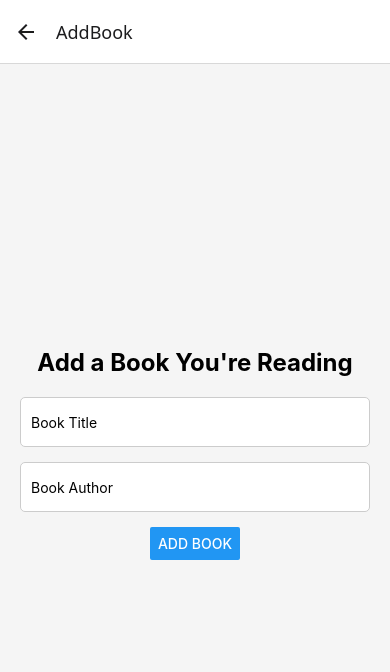
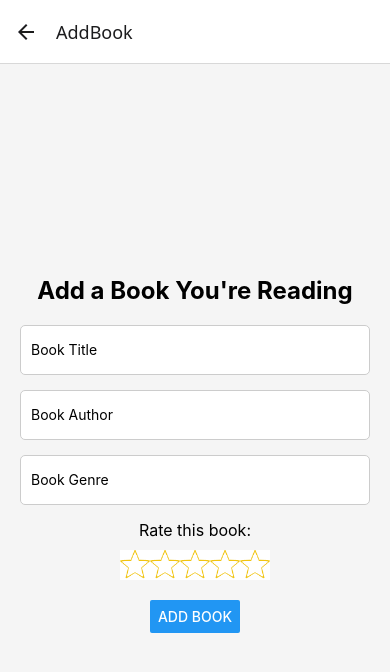
Before and after one commit to TUDublinBlanchBusinessIT/project-nora-klarin, a React Native app: screen /AddBook in a window 390 px wide. Shown: the top 672 px of the page. Built offline with nearby package versions, Linux system fonts and the light colour scheme; no server answers; the database is empty.

Commit message:
genre and ratings added

```diff
--- a/AddBookScreen.js
+++ b/AddBookScreen.js
@@ -1,5 +1,6 @@
 import React, { useState, useEffect } from "react";
 import { View, Text, TextInput, Button, StyleSheet, Alert } from "react-native";
+import { Rating } from "react-native-ratings";
 import { db } from "./firebaseConfig"; // Ensure firebaseConfig initializes Firestore
 import { collection, addDoc, getDocs } from "firebase/firestore";
 
@@ -7,6 +8,8 @@ export default function AddBookScreen() {
   const [books, setBooks] = useState([]);
   const [bookAuthor, setBookAuthor] = useState("");
   const [bookTitle, setBookTitle] = useState("");
+  const [bookGenre, setBookGenre] = useState("");
+  const [bookRating, setBookRating] = useState(0); // Initialize rating to 0
 
   // Fetch books from Firestore on component mount
   useEffect(() => {
@@ -29,27 +32,33 @@ export default function AddBookScreen() {
 
   // Save book data to Firestore
   const saveData = async () => {
-    if (bookAuthor.trim() && bookTitle.trim()) {
+    if (bookAuthor.trim() && bookTitle.trim() && bookGenre.trim() && bookRating > 0) {
       try {
         await addDoc(collection(db, "books"), {
           author: bookAuthor,
           title: bookTitle,
+          genre: bookGenre,
+          rating: bookRating, // Save numeric rating
         });
         Alert.alert("Success", "Book added successfully!");
-        setBookAuthor(""); // Clear inputs
+        // Clear inputs
+        setBookAuthor("");
         setBookTitle("");
+        setBookGenre("");
+        setBookRating(0); // Reset rating
       } catch (err) {
         console.error("Error adding document:", err);
         Alert.alert("Error", `Failed to add book: ${err.message}`);
       }
     } else {
-      Alert.alert("Validation Error", "Please enter both title and author.");
+      Alert.alert("Validation Error", "Please fill in all fields and provide a rating.");
     }
   };
 
   return (
     <View style={styles.container}>
       <Text style={styles.title}>Add a Book You're Reading</Text>
+
       {/* Book Title Input */}
       <TextInput
         style={styles.input}
@@ -57,6 +66,7 @@ export default function AddBookScreen() {
         value={bookTitle}
         onChangeText={setBookTitle}
       />
+
       {/* Book Author Input */}
       <TextInput
         style={styles.input}
@@ -64,6 +74,26 @@ export default function AddBookScreen() {
         value={bookAuthor}
         onChangeText={setBookAuthor}
       />
+
+      {/* Book Genre Input */}
+      <TextInput
+        style={styles.input}
+        placeholder="Book Genre"
+        value={bookGenre}
+        onChangeText={setBookGenre}
+      />
+
+      {/* Star Rating Input */}
+      <Text style={styles.label}>Rate this book:</Text>
+      <Rating
+        type="star"
+        startingValue={bookRating}
+        imageSize={30}
+        onFinishRating={setBookRating} // Update rating on change
+        style={{ marginBottom: 20 }}
+      />
+
+      {/* Save Button */}
       <Button title="Add Book" onPress={saveData} />
     </View>
   );
@@ -92,4 +122,8 @@ const styles = StyleSheet.create({
     borderRadius: 5,
     backgroundColor: "#fff",
   },
+  label: {
+    fontSize: 16,
+    marginBottom: 10,
+  },
 });
--- a/package.json
+++ b/package.json
@@ -19,6 +19,7 @@
     "react-dom": "18.3.1",
     "react-native": "0.76.3",
     "react-native-gesture-handler": "^2.21.2",
+    "react-native-ratings": "^8.1.0",
     "react-native-reanimated": "^3.16.3",
     "react-native-safe-area-context": "^4.14.0",
     "react-native-screens": "^4.3.0",
```
Also changed, not shown: 1 other file (tests, documents, lock files or other folders).
